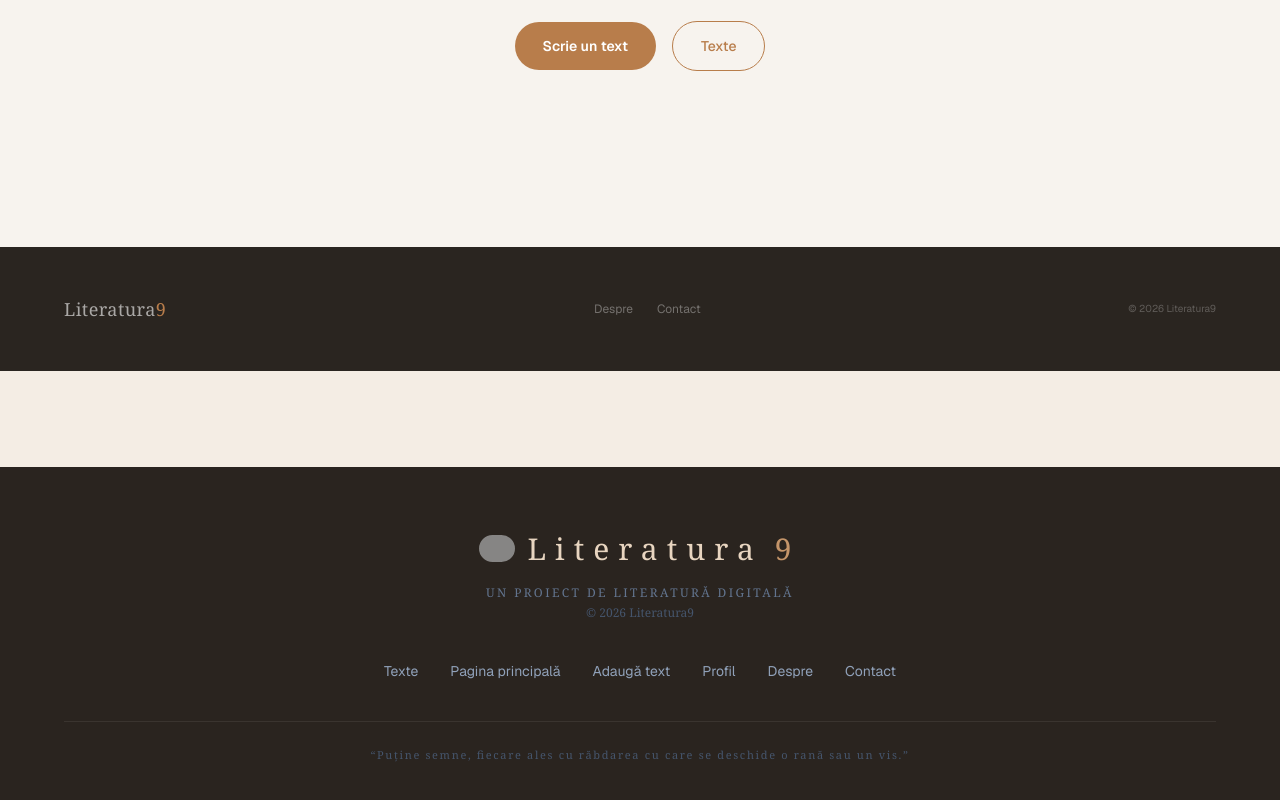
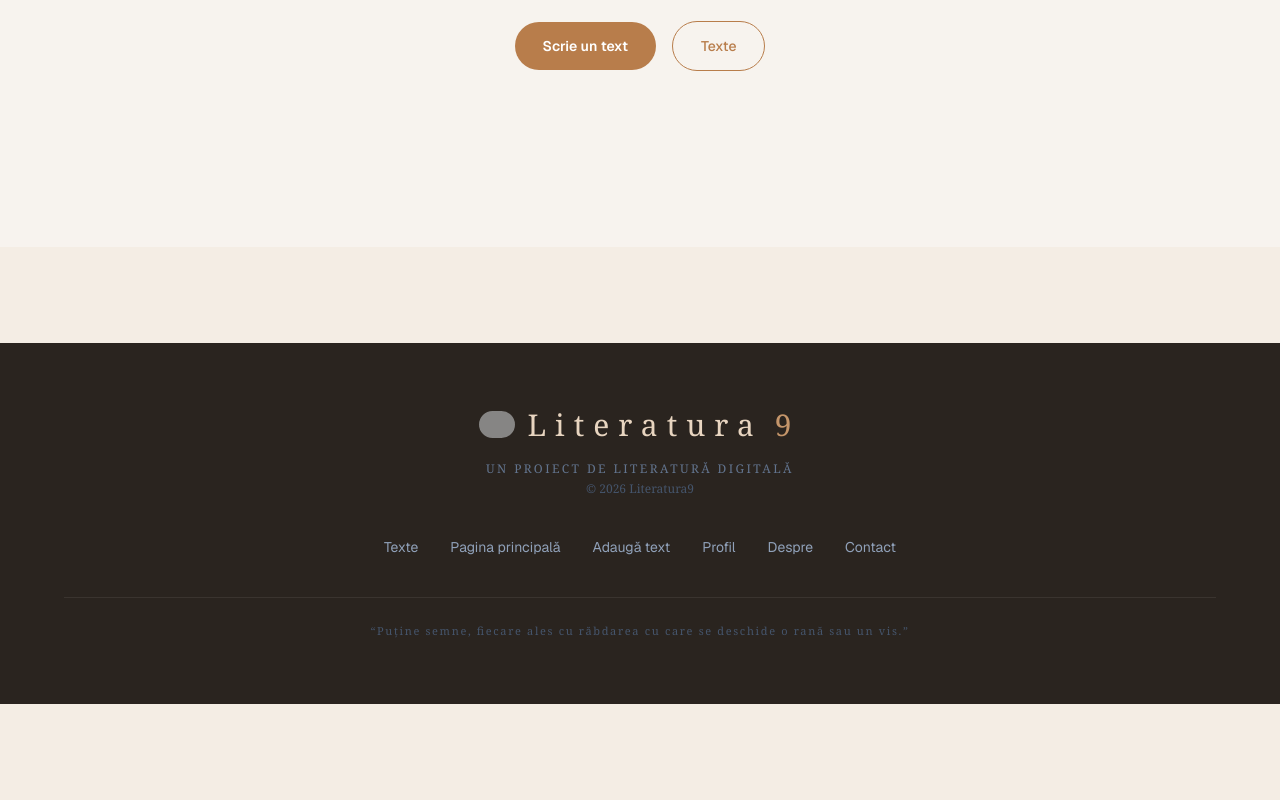
Before and after one commit to magique99/lit-app, a Next.js app: page / in a window 1280 px wide. Shown: the part 2818-3618 px from the top of the page. After the commit the page ends 3522 px from the top, so only its background shows below. Built offline with nearby package versions, Linux system fonts and the light colour scheme; no server answers; grey boxes are pictures that could not be loaded.

Commit message:
update UX

```diff
--- a/app/page.tsx
+++ b/app/page.tsx
@@ -229,26 +229,6 @@ function CTA() {
   );
 }
 
-/* ---- FOOTER ---- */
-function SiteFooter() {
-  return (
-    <footer className="py-12 px-6" style={{ background: C.text }}>
-      <div className="max-w-6xl mx-auto flex flex-col sm:flex-row items-center justify-between gap-4">
-        <span className="font-serif text-lg tracking-wide text-white/60">
-          Literatura<span style={{ color: C.accent }}>9</span>
-        </span>
-        <div className="flex items-center gap-6 text-xs text-white/35">
-          <Link href="/about" className="hover:text-white/60 transition-colors">Despre</Link>
-          <Link href="/contact" className="hover:text-white/60 transition-colors">Contact</Link>
-        </div>
-        <span className="text-[10px] text-white/25">
-          © {new Date().getFullYear()} Literatura9
-        </span>
-      </div>
-    </footer>
-  );
-}
-
 /* =====================================================
    PAGINA PRINCIPALĂ
    ===================================================== */
@@ -274,9 +254,6 @@ export default function HomePage() {
 
       {/* CALL-TO-ACTION */}
       <CTA />
-
-      {/* FOOTER */}
-      <SiteFooter />
     </main>
   );
 }
--- a/hooks/useCommentsRealtime.ts
+++ b/hooks/useCommentsRealtime.ts
@@ -23,8 +23,12 @@ export function useComments(postId: string) {
 
     load();
 
+    let removeChannel: (() => void) | undefined;
+
+    (async () => {
+      try {
         const channel = supabase
-      .channel("comments-realtime")
+          .channel(`comments-realtime-${postId}`)
           .on(
             "postgres_changes",
             {
@@ -35,12 +39,25 @@ export function useComments(postId: string) {
             },
             (payload) => {
               setComments((prev) => [...prev, payload.new as Comment]);
+            },
+          );
+
+        const { error } = await channel.subscribe();
+        if (error) {
+          console.warn("Comments realtime error:", error);
+          return;
         }
-      )
-      .subscribe();
+
+        removeChannel = () => {
+          void supabase.removeChannel(channel).catch(() => {});
+        };
+      } catch (err) {
+        console.error("Comments realtime setup failed:", err);
+      }
+    })();
 
     return () => {
-      supabase.removeChannel(channel);
+      removeChannel?.();
     };
   }, [postId]);
 
--- a/hooks/useNotifications.ts
+++ b/hooks/useNotifications.ts
@@ -37,6 +37,10 @@ export function useNotifications() {
     // =========================
     // REALTIME SUBSCRIPTION ⚡
     // =========================
+    let removeChannel: (() => void) | undefined;
+
+    (async () => {
+      try {
         const channel = supabase
           .channel("notifications-realtime")
           .on(
@@ -47,13 +51,29 @@ export function useNotifications() {
               table: "notifications",
             },
             (payload) => {
-          setNotifications((prev) => [payload.new as Notification, ...prev]);
+              setNotifications((prev) => [
+                payload.new as Notification,
+                ...prev,
+              ]);
+            },
+          );
+
+        const { error } = await channel.subscribe();
+        if (error) {
+          console.warn("Notifications realtime subscription error:", error);
+          return;
         }
-      )
-      .subscribe();
+
+        removeChannel = () => {
+          void supabase.removeChannel(channel).catch(() => {});
+        };
+      } catch (err) {
+        console.error("Notifications realtime setup failed:", err);
+      }
+    })();
 
     return () => {
-      supabase.removeChannel(channel);
+      removeChannel?.();
     };
   }, [loadNotifications]);
 
```
Lines whose indentation alone changed are shown as unchanged.
